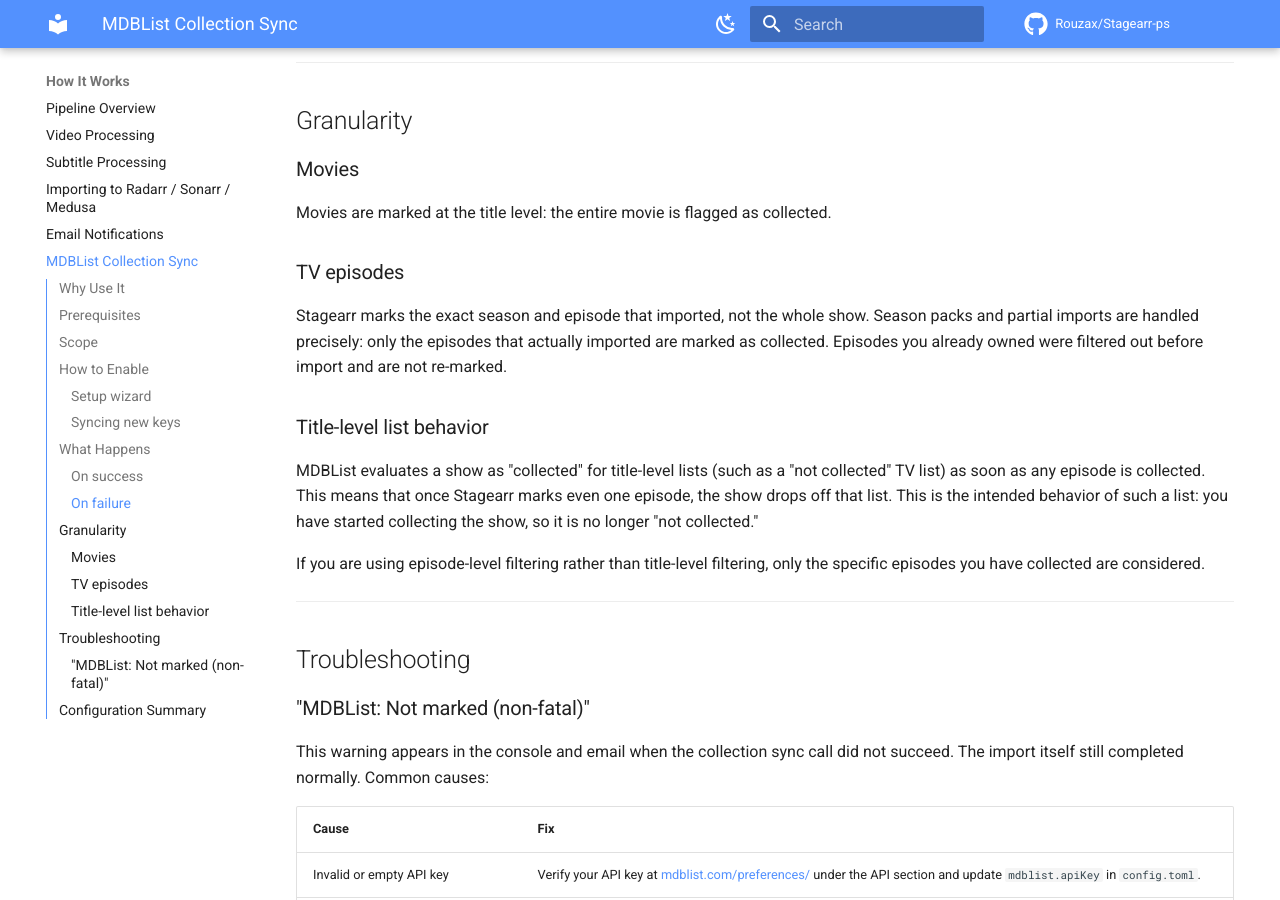
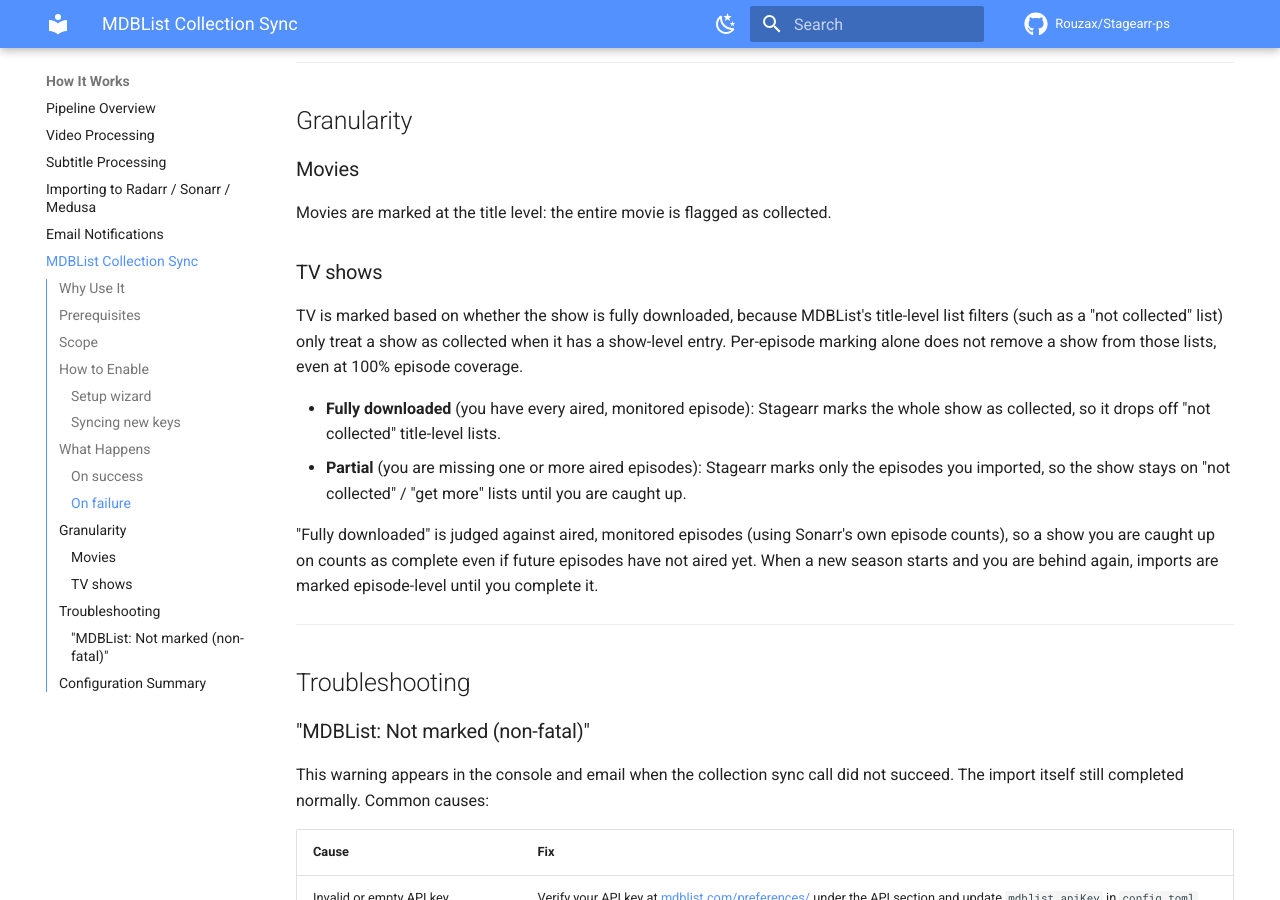
Before and after one commit to Rouzax/Stagearr-ps, an MkDocs documentation site: the page built from docs/mdblist.md, in a window 1280 px wide and 900 px high, scrolled down 2078 px. Built offline with MkDocs 1.6.1 and Material for MkDocs 9.7.7, drawn with Linux system fonts in a browser that asks for light colours; comment, search, counter and statistics services are not loaded; some of the changed text lies outside the part shown.

Commit message:
fix(mdblist): mark fully-downloaded shows at the show level
MDBList list filters (e.g. 'not collected') only treat a show as collected when it
has a show-level entry; per-episode marking does not remove a show from those lists,
even at 100% episode coverage (verified live: a complete 10/10 show stayed listed).

- A fully-downloaded show (all aired+monitored episodes on disk) is now marked at the
  show level so it drops off 'not collected' lists; a partial show stays episode-level
  (accurate, remains on 'get more' lists). Trakt-safe: a whole-show entry is only ever
  created when the show is actually complete.
- New Test-SAArrShowFullyDownloaded (fresh post-import Sonarr series stats: fileCount
  >= episodeCount); New-SAMDBListPayload -ShowLevel; Invoke-SAMDBListCollect -ShowComplete
- ArrMetadata captures ArrId (Sonarr seriesId) for the completeness check
- Tests + docs corrected (the earlier 'any episode hides the show' claim was wrong)

```diff
--- a/docs/mdblist.md
+++ b/docs/mdblist.md
@@ -1,6 +1,6 @@
 # MDBList Collection Sync
 
-After a successful import to Radarr or Sonarr, Stagearr can mark the imported movie or episode as "collected" on [MDBList](https://mdblist.com/). This updates the In Library status on your MDBList account, which powers dynamic list filtering.
+After a successful import to Radarr or Sonarr, Stagearr can mark the imported movie or TV show as "collected" on [MDBList](https://mdblist.com/). This updates the In Library status on your MDBList account, which powers dynamic list filtering.
 
 ---
 
@@ -89,15 +89,14 @@
 
 Movies are marked at the title level: the entire movie is flagged as collected.
 
-### TV episodes
+### TV shows
 
-Stagearr marks the exact season and episode that imported, not the whole show. Season packs and partial imports are handled precisely: only the episodes that actually imported are marked as collected. Episodes you already owned were filtered out before import and are not re-marked.
+TV is marked based on whether the show is fully downloaded, because MDBList's title-level list filters (such as a "not collected" list) only treat a show as collected when it has a show-level entry. Per-episode marking alone does not remove a show from those lists, even at 100% episode coverage.
 
-### Title-level list behavior
+- **Fully downloaded** (you have every aired, monitored episode): Stagearr marks the whole show as collected, so it drops off "not collected" title-level lists.
+- **Partial** (you are missing one or more aired episodes): Stagearr marks only the episodes you imported, so the show stays on "not collected" / "get more" lists until you are caught up.
 
-MDBList evaluates a show as "collected" for title-level lists (such as a "not collected" TV list) as soon as any episode is collected. This means that once Stagearr marks even one episode, the show drops off that list. This is the intended behavior of such a list: you have started collecting the show, so it is no longer "not collected."
-
-If you are using episode-level filtering rather than title-level filtering, only the specific episodes you have collected are considered.
+"Fully downloaded" is judged against aired, monitored episodes (using Sonarr's own episode counts), so a show you are caught up on counts as complete even if future episodes have not aired yet. When a new season starts and you are behind again, imports are marked episode-level until you complete it.
 
 ---
 
```
Also changed, not shown: docs/settings-reference.md (+1 -1 lines), 5 other files.
